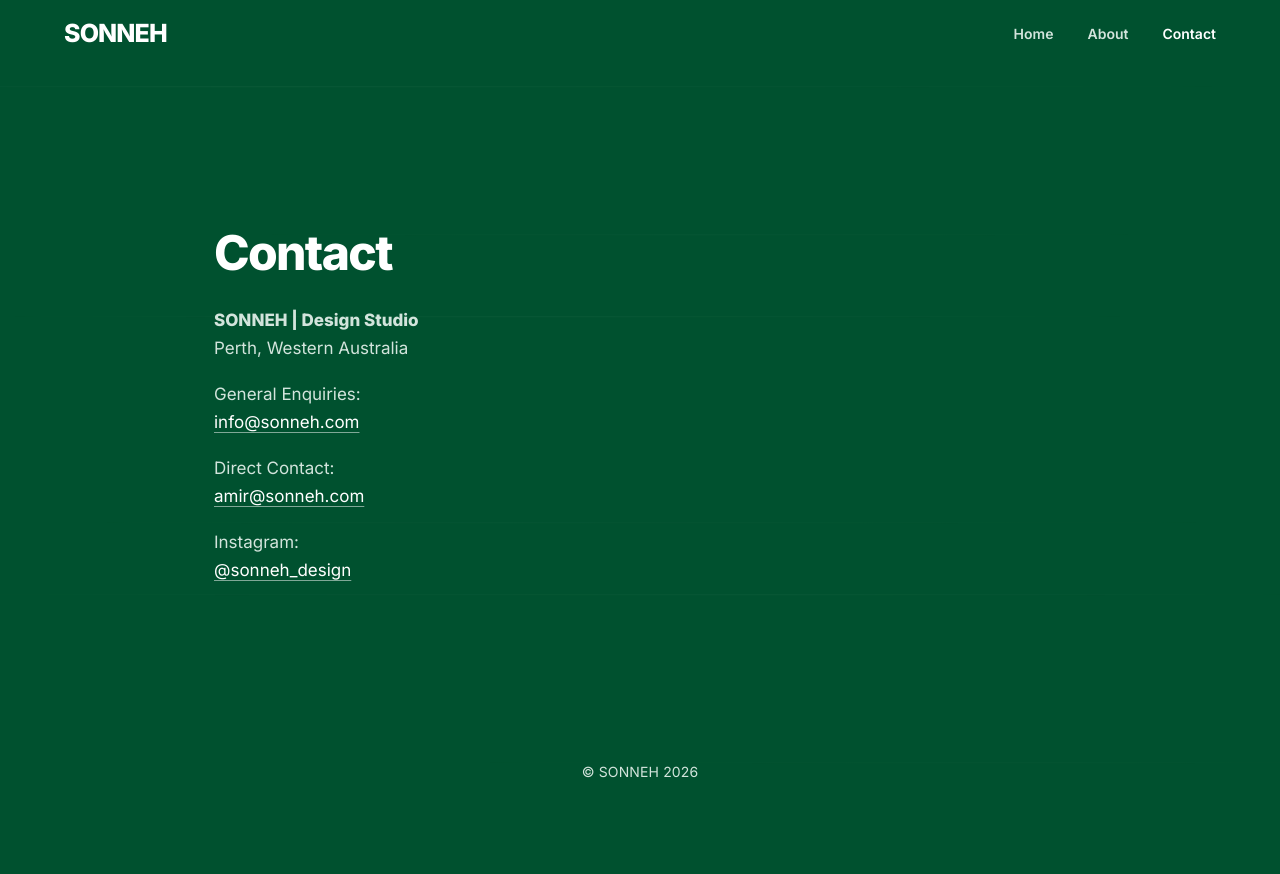
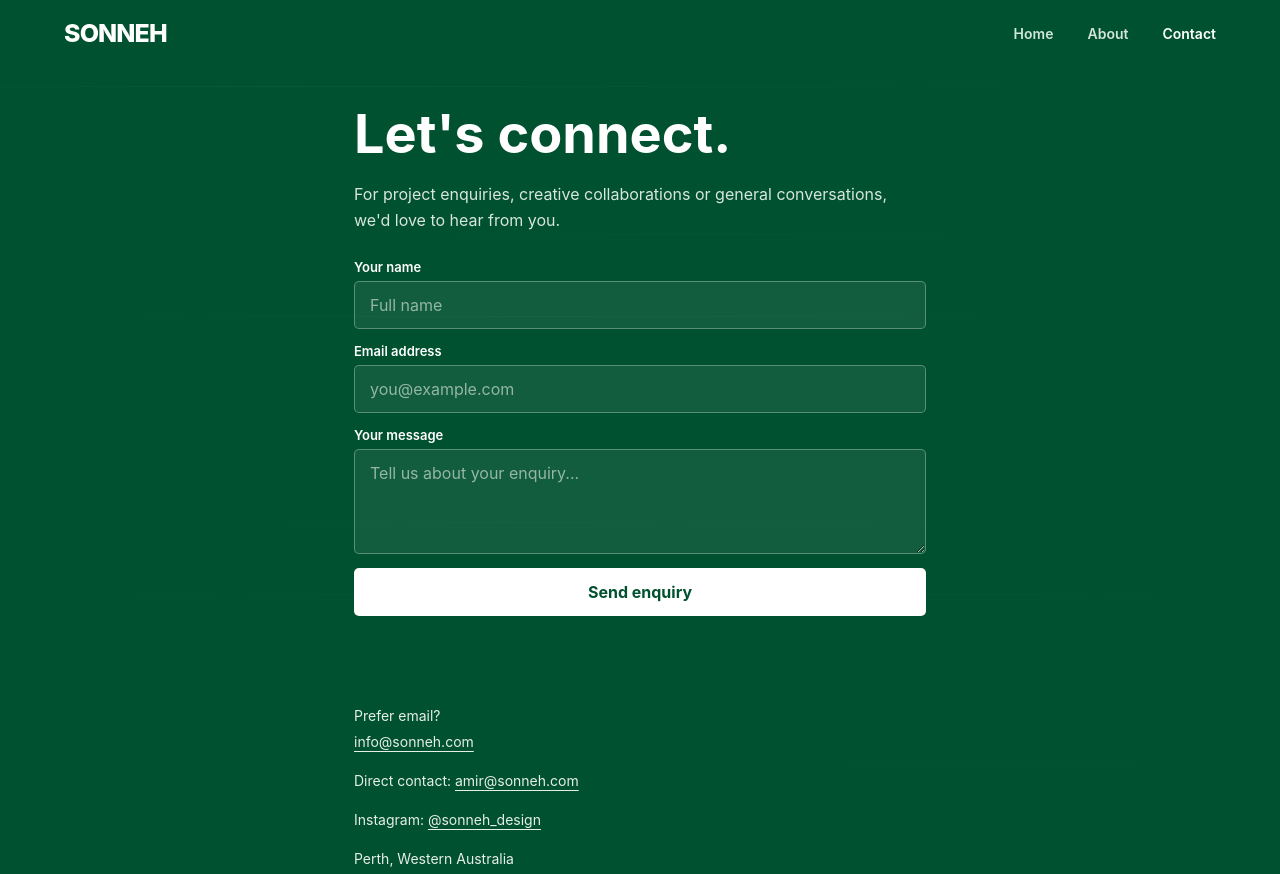
Before and after one commit to amirsoneh/sonneh-site, a plain HTML site: page contact.html in a window 1280 px wide. Shown: the top 874 px of the page. Before the commit the page ends 800 px from the top, so only its background shows below. Drawn offline with Linux system fonts and the light colour scheme.

Commit message:
Update contact.html

```diff
--- a/contact.html
+++ b/contact.html
@@ -1,14 +1,101 @@
 
 <!DOCTYPE html>
-<html lang="en" dir="ltr">
+<html lang="en">
 <head>
-  <meta charset="UTF-8" />
-  <meta name="viewport" content="width=device-width, initial-scale=1" />
-  <title>Contact — SONNEH</title>
-  <link rel="preconnect" href="https://fonts.googleapis.com">
-  <link href="https://fonts.googleapis.com/css2?family=Inter:wght@400;600;800&display=swap" rel="stylesheet">
-  <link rel="stylesheet" href="style.css" />
-  <link rel="icon" href="/favicon.ico">
+  <meta charset="UTF-8">
+  <meta name="viewport" content="width=device-width, initial-scale=1">
+  <meta name="theme-color" content="#00512f">
+  <title>Contact — SONNEH Design Studio</title>
+  <meta name="description" content="Contact SONNEH Design Studio in Perth for design projects and collaborations.">
+  <link rel="stylesheet" href="style.css">
+  <link rel="icon" href="favicon.ico">
+  <style>
+    .contact-layout {
+      max-width: 620px;
+      margin: auto;
+      padding: 35px 24px;
+      width: 100%;
+    }
+    .contact-layout h1 {
+      font-size: clamp(36px, 5vw, 54px);
+      margin: 0 0 12px;
+    }
+    .contact-intro {
+      line-height: 1.6;
+      opacity: .85;
+      margin-bottom: 26px;
+    }
+    .contact-form {
+      display: grid;
+      gap: 14px;
+    }
+    .contact-form label {
+      display: block;
+      font-size: 13px;
+      margin-bottom: 6px;
+      font-weight: 600;
+    }
+    .contact-form input,
+    .contact-form textarea {
+      display: block;
+      width: 100%;
+      padding: 13px 15px;
+      border: 1px solid rgba(255,255,255,.3);
+      border-radius: 5px;
+      background: rgba(255,255,255,.07);
+      color: white;
+      font: inherit;
+    }
+    .contact-form input::placeholder,
+    .contact-form textarea::placeholder {
+      color: rgba(255,255,255,.55);
+    }
+    .contact-form textarea {
+      min-height: 105px;
+      resize: vertical;
+    }
+    .contact-form input:focus,
+    .contact-form textarea:focus {
+      outline: 2px solid white;
+      outline-offset: 2px;
+    }
+    .contact-form button {
+      padding: 14px 22px;
+      background: white;
+      color: #00512f;
+      border: none;
+      border-radius: 5px;
+      font: inherit;
+      font-weight: 700;
+      cursor: pointer;
+    }
+    .contact-form button:hover {
+      opacity: .88;
+    }
+    .contact-form button:disabled {
+      opacity: .6;
+      cursor: wait;
+    }
+    .form-status {
+      font-size: 14px;
+      min-height: 20px;
+    }
+    .contact-direct {
+      margin-top: 25px;
+      font-size: 14px;
+      line-height: 1.8;
+      opacity: .9;
+    }
+    .contact-direct a {
+      color: white;
+      text-underline-offset: 4px;
+    }
+    @media (max-width: 640px) {
+      .contact-layout {
+        padding: 24px 20px;
+      }
+    }
+  </style>
 </head>
 <body>
   <header class="topbar">
@@ -22,24 +109,117 @@
     </nav>
   </header>
 
-  <main class="page">
-    <h1>Contact</h1>
+  <main class="contact-layout">
+    <h1>Let's connect.</h1>
+    <p class="contact-intro">
+      For project enquiries, creative collaborations
+      or general conversations, we'd love to hear
+      from you.
+    </p>
 
-    <p><strong>SONNEH | Design Studio</strong><br>
-    Perth, Western Australia</p>
+    <form
+      id="contact-form"
+      class="contact-form"
+      action="https://formspree.io/f/YOUR_FORM_ID"
+      method="POST"
+    >
+      <div>
+        <label for="name">Your name</label>
+        <input id="name" name="name" type="text"
+          placeholder="Full name" required>
+      </div>
 
-    <p>General Enquiries:<br>
-    <a href="mailto:info@sonneh.com">info@sonneh.com</a></p>
+      <div>
+        <label for="email">Email address</label>
+        <input id="email" name="email" type="email"
+          placeholder="you@example.com" required>
+      </div>
 
-    <p>Direct Contact:<br>
-    <a href="mailto:amir@sonneh.com">amir@sonneh.com</a></p>
+      <div>
+        <label for="message">Your message</label>
+        <textarea id="message" name="message"
+          placeholder="Tell us about your enquiry..."
+          required></textarea>
+      </div>
 
-    <p>Instagram:<br>
-<a href="https://instagram.com/sonneh_design" target="_blank" rel="noopener">@sonneh_design</a></p>
+      <input type="hidden" name="_subject"
+        value="New SONNEH website enquiry">
+
+      <button id="send-button" type="submit">
+        Send enquiry
+      </button>
+
+      <p id="form-status" class="form-status"
+        role="status" aria-live="polite"></p>
+    </form>
+
+    <div class="contact-direct">
+      <p>
+        Prefer email?<br>
+        <a href="mailto:info@sonneh.com">
+          info@sonneh.com
+        </a>
+      </p>
+      <p>
+        Direct contact:
+        <a href="mailto:amir@sonneh.com">
+          amir@sonneh.com
+        </a>
+      </p>
+      <p>
+        Instagram:
+        <a href="https://www.instagram.com/sonneh_design/"
+          target="_blank" rel="noopener noreferrer">
+          @sonneh_design
+        </a>
+      </p>
+      <p>Perth, Western Australia</p>
+    </div>
   </main>
 
   <footer class="footer">
     <p>© SONNEH 2026</p>
   </footer>
+
+  <script>
+    const form = document.getElementById("contact-form");
+    const status = document.getElementById("form-status");
+    const button = document.getElementById("send-button");
+
+    form.addEventListener("submit", async (event) => {
+      event.preventDefault();
+
+      if (form.action.includes("YOUR_FORM_ID")) {
+        status.textContent =
+          "The contact form is not connected yet. Please email us directly.";
+        return;
+      }
+
+      button.disabled = true;
+      status.textContent = "Sending your message...";
+
+      try {
+        const response = await fetch(form.action, {
+          method: "POST",
+          body: new FormData(form),
+          headers: { "Accept": "application/json" }
+        });
+
+        if (response.ok) {
+          status.textContent =
+            "Thank you. Your message has been sent.";
+          form.reset();
+        } else {
+          status.textContent =
+            "Unable to send. Please email info@sonneh.com.";
+        }
+      } catch (error) {
+        status.textContent =
+          "Connection error. Please try again or email us.";
+      } finally {
+        button.disabled = false;
+      }
+    });
+  </script>
 </body>
 </html>
```
